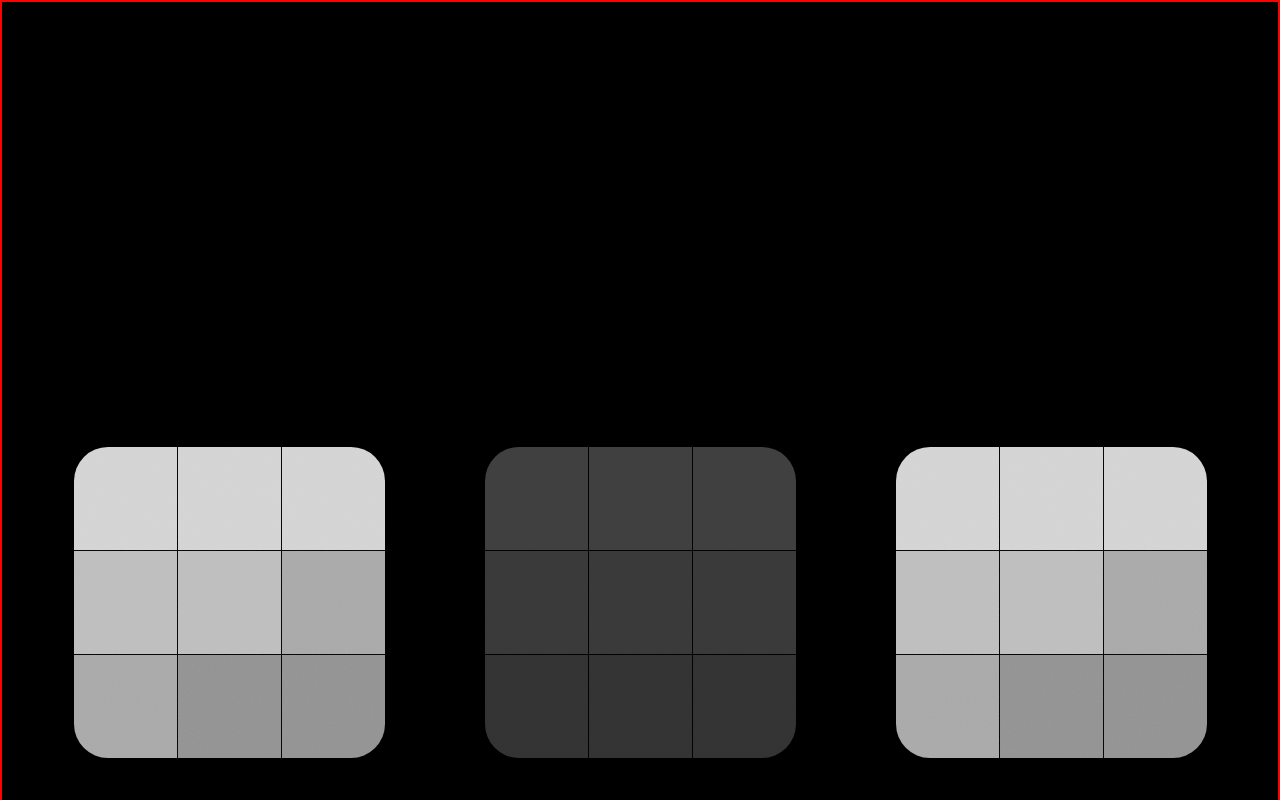
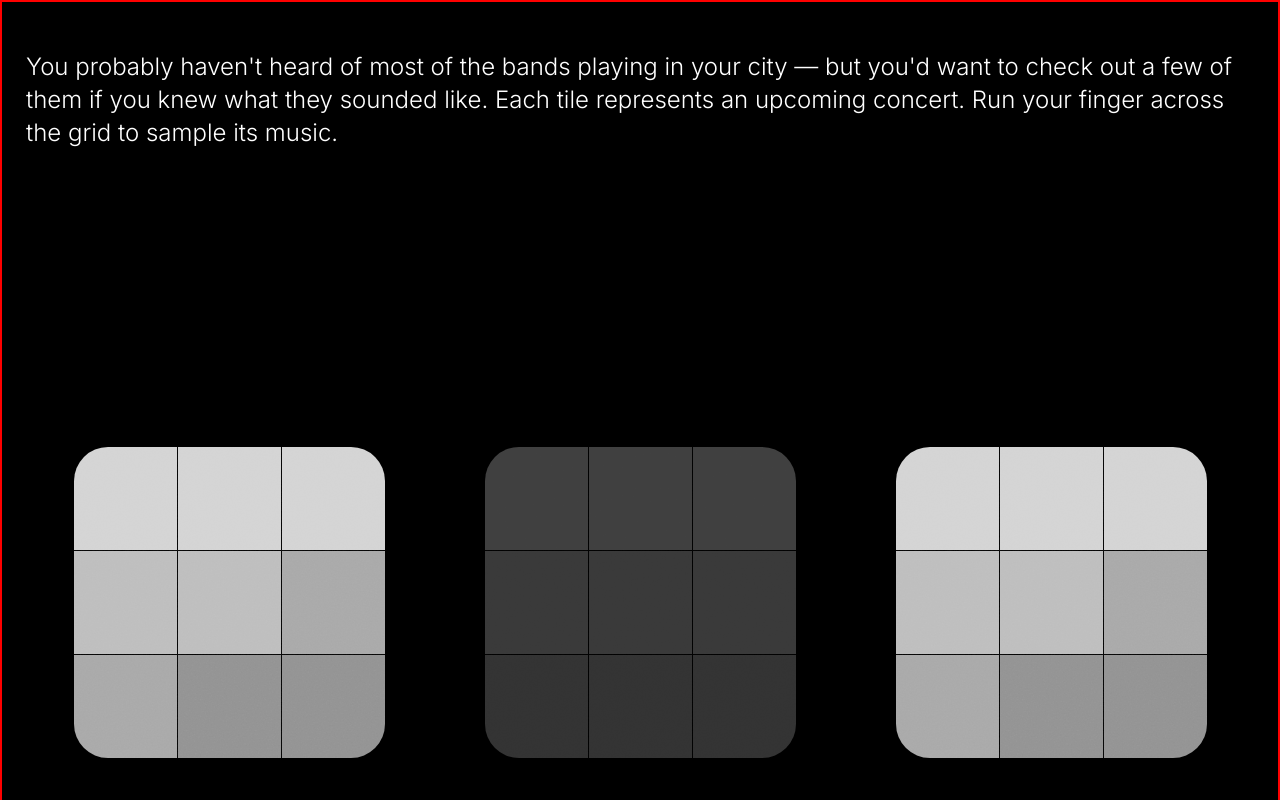
Before and after one commit to danielnaca/concerts, a Next.js app: page / in a window 1280 px wide. Built offline with nearby package versions, Linux system fonts and the light colour scheme.

Commit message:
Add intro text on first load, fades out on interaction
Co-Authored-By: Claude Sonnet 4.6 <noreply@anthropic.com>

```diff
--- a/components/ConcertView.tsx
+++ b/components/ConcertView.tsx
@@ -298,6 +298,15 @@ export default function ConcertView({ concerts }: { concerts: Concert[] }) {
           )
         })}
       </div>
+      {/* Intro text */}
+      <div
+        className="absolute left-6 right-6 pointer-events-none"
+        style={{ top: 48, zIndex: 20, opacity: hasInteracted ? 0 : 1, transition: 'opacity 0.6s ease' }}
+      >
+        <p className="text-white text-2xl font-light leading-snug">
+          You probably haven't heard of most of the bands playing in your city — but you'd want to check out a few of them if you knew what they sounded like. Each tile represents an upcoming concert. Run your finger across the grid to sample its music.
+        </p>
+      </div>
       {/* Build info */}
       <div
         className="absolute bottom-2 left-0 right-0 text-center pointer-events-none"
```
